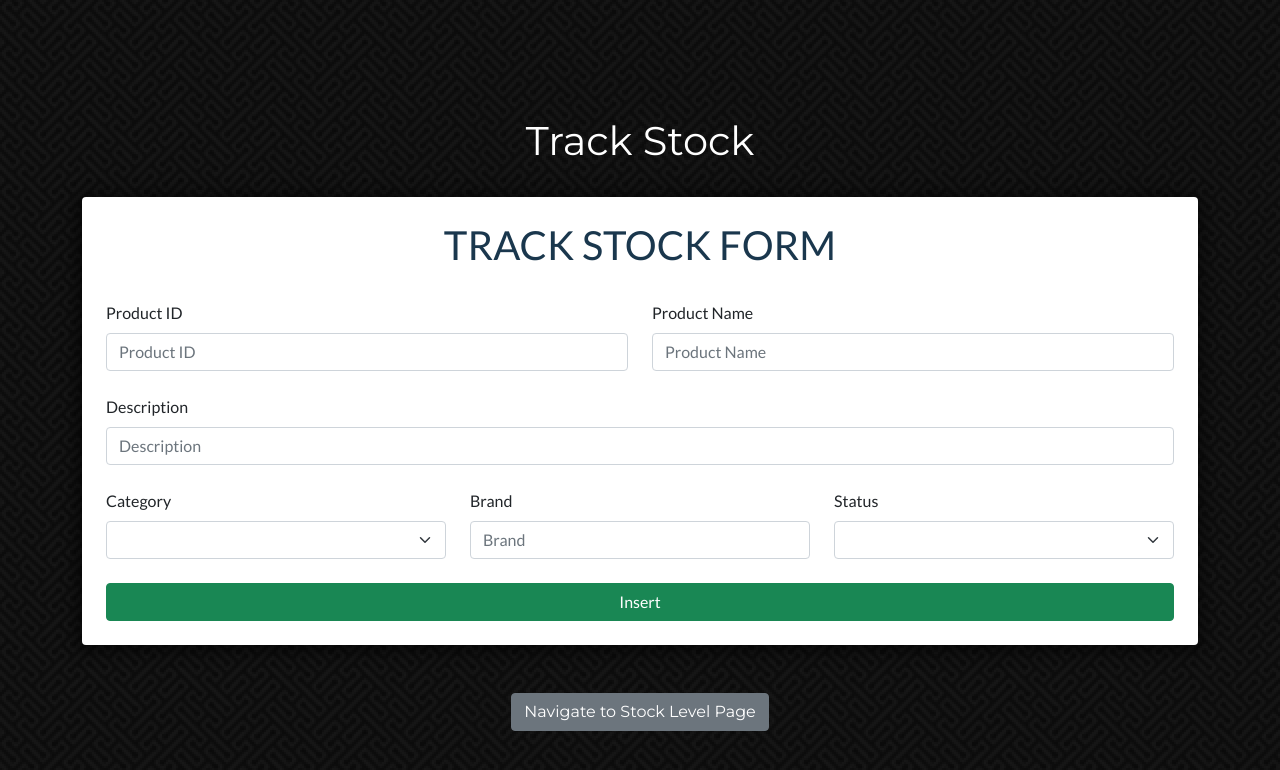
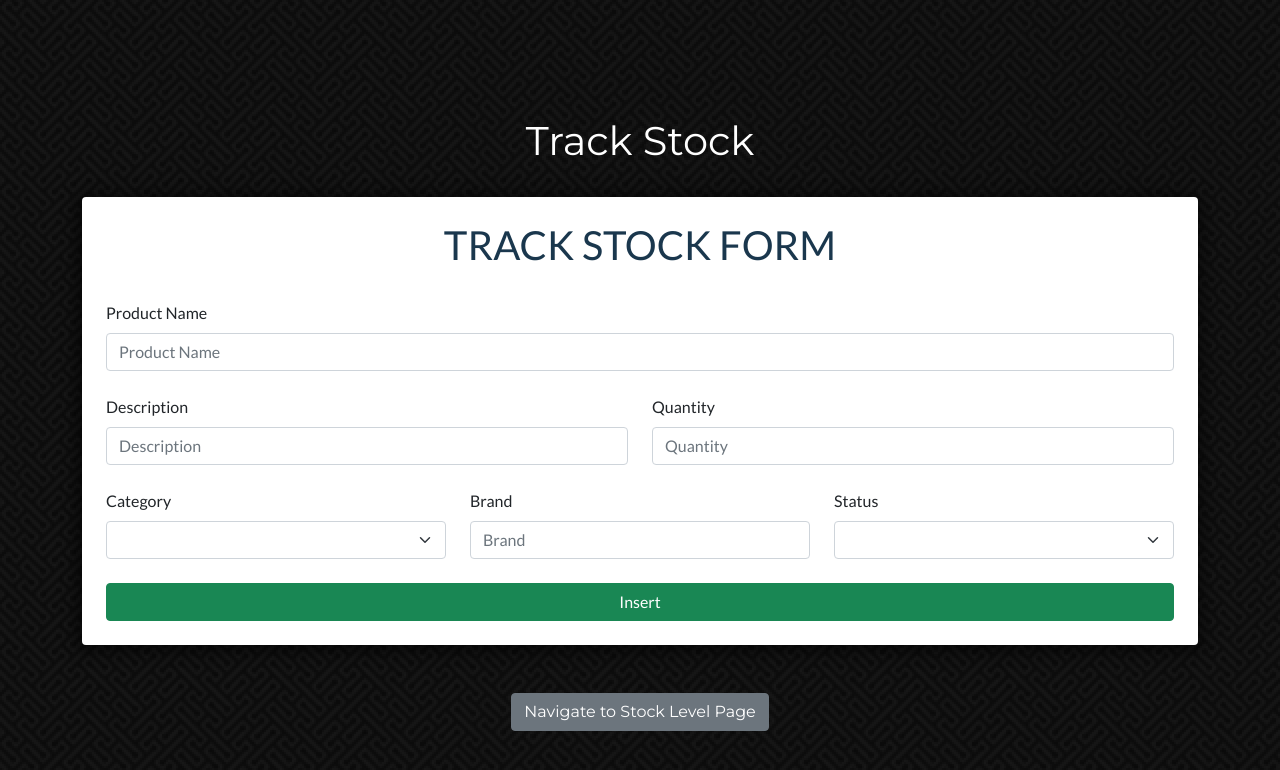
Before and after one commit to Pinto-PINTO/Warehouse_CCP_1, a React (Create React App) app: page /stockForm in a window 1280 px wide. Shown: the top 770 px of the page. Built offline with nearby package versions, Linux system fonts and the light colour scheme.

Commit message:
Insert CRUD Done

```diff
--- a/package.json
+++ b/package.json
@@ -11,6 +11,7 @@
     "@testing-library/user-event": "^13.5.0",
     "aos": "^3.0.0-beta.6",
     "bootstrap": "^5.1.3",
+    "firebase": "^9.8.1",
     "react": "^18.1.0",
     "react-bootstrap": "^2.3.1",
     "react-dom": "^18.1.0",
--- a/src/Components/Stock/stockForm.js
+++ b/src/Components/Stock/stockForm.js
@@ -1,9 +1,59 @@
-import React from 'react';
+import React, { useState } from 'react';
 import '../../App.css';
 import { Table, Container, Navbar, Row, Col, Nav, Button, Form, InputGroup } from "react-bootstrap";
 import { Link } from "react-router-dom";
+import { async } from '@firebase/util';
+import StockDataService from '../../Util/StockContext';
+
+// https://www.youtube.com/watch?v=cXWDQhzC3do
 
 function stockForm() {
+
+    // States
+    const [name, setName] = useState("");
+    const [description, setDescription] = useState("");
+    const [quantity, setQuantity] = useState("");
+    const [category, setCategory] = useState("");
+    const [brand, setBrand] = useState("");
+    const [status, setStatus] = useState("");
+
+    // ---------------- Handling Form Submit START ----------------
+    const handleSubmit =   async (e) => {
+
+        e.preventDefault();  // prevents the page refreshing on submit
+
+        const newStock = {
+            name,
+            description,
+            quantity,
+            category,
+            brand,
+            status
+        };
+        console.log(newStock);
+
+        try {
+            await StockDataService.addStocks(newStock);
+
+        } catch (err) {
+            console.log("There is an error")
+        }
+
+
+        // Emptying the form fields
+        setName("");
+        setDescription("");
+        setQuantity("");
+        setCategory("");
+        setBrand("");
+        setStatus("");
+
+    };
+    // ---------------- Handling Form Submit END ----------------
+
+
+
+
     return (
 
         <div className='page vertically-center'>
@@ -15,23 +65,12 @@ function stockForm() {
                 </div>
 
                 {/* ---------- Stock Form START ---------- */}
-                <Form className='rounded p-4 p-sm-4 login-form'>
+                <Form onSubmit={handleSubmit} className='rounded p-4 p-sm-4 login-form'>
                     <h1 className='font-weight-bold text-center pb-4 login-form-header'>
                         Track Stock Form
                     </h1>
 
                     <Row>
-                        <Col>
-                            <Form.Group className="mb-3" controlId="formProductId">
-                                <Form.Label>Product ID</Form.Label>
-                                <InputGroup>
-                                    <Form.Control
-                                        type="text"
-                                        placeholder="Product ID"
-                                    />
-                                </InputGroup>
-                            </Form.Group>
-                        </Col>
                         <Col>
                             <Form.Group className="mb-4" controlId="formProductName">
                                 <Form.Label>Product Name</Form.Label>
@@ -39,21 +78,42 @@ function stockForm() {
                                     <Form.Control
                                         type="text"
                                         placeholder="Product Name"
+                                        value={name}
+                                        onChange={(e) => setName(e.target.value)}
                                     />
                                 </InputGroup>
                             </Form.Group>
                         </Col>
                     </Row>
 
+                    <Row>
+                        <Col>
                             <Form.Group className="mb-4" controlId="formProductDesc">
                                 <Form.Label>Description</Form.Label>
                                 <InputGroup>
                                     <Form.Control
                                         type="text"
                                         placeholder="Description"
+                                        value={description}
+                                        onChange={(e) => setDescription(e.target.value)}
                                     />
                                 </InputGroup>
                             </Form.Group>
+                        </Col>
+                        <Col>
+                            <Form.Group className="mb-4" controlId="formProductQuantity">
+                                <Form.Label>Quantity</Form.Label>
+                                <InputGroup>
+                                    <Form.Control
+                                        type="number"
+                                        placeholder="Quantity"
+                                        value={quantity}
+                                        onChange={(e) => setQuantity(e.target.value)}
+                                    />
+                                </InputGroup>
+                            </Form.Group>
+                        </Col>
+                    </Row>
 
                     <Row>
                         <Col>
@@ -62,6 +122,8 @@ function stockForm() {
                                 <Form.Label>Category</Form.Label>
                                 <Form.Select
                                     aria-label="Categories"
+                                    value={category}
+                                    onChange={(e) => setCategory(e.target.value)}
                                 >
                                     <option value=""></option>
                                     <option value="Mobile Phones">Mobile Phones</option>
@@ -78,6 +140,8 @@ function stockForm() {
                                     <Form.Control
                                         type="text"
                                         placeholder="Brand"
+                                        value={brand}
+                                        onChange={(e) => setBrand(e.target.value)}
                                     />
                                 </InputGroup>
                             </Form.Group>
@@ -87,7 +151,9 @@ function stockForm() {
                             <Form.Group className="mb-3" controlId="formProductStatus">
                                 <Form.Label>Status</Form.Label>
                                 <Form.Select
-                                    aria-label="Statuss"
+                                    aria-label="Status"
+                                    value={status}
+                                    onChange={(e) => setStatus(e.target.value)}
                                 >
                                     <option value=""></option>
                                     <option value="High">High</option>
--- a/src/Components/Stock/stockLevel.js
+++ b/src/Components/Stock/stockLevel.js
@@ -2,8 +2,30 @@ import 'bootstrap/dist/css/bootstrap.min.css';
 import '../../App.css';
 import { Table, Container, Navbar, Row, Col, Nav, Button, Form } from "react-bootstrap";
 import { Link } from "react-router-dom";
+import StockDataService from '../../Util/StockContext';
+import { useState } from 'react';
 
 function stockLevel() {
+
+    // States
+    const [stocks, setStocks] = useState([]);
+
+
+
+    // Fetch all stocks
+    useEffect(() => {
+        getStocks();
+        console.log("Getting all books from useEffect");
+    }, []);
+
+    const getStocks = async () => {
+        const data = await StockDataService.getAllStocks();
+        // setlastDoc(data.docs[data.docs.length - 1])
+        console.log(data.docs);
+        // setBooks(data.docs.map((doc) => ({ ...doc.data(), id: doc.id })));
+    };
+
+
 
     return (
 
@@ -21,9 +43,9 @@ function stockLevel() {
                         <thead>
                             <tr className="text-center p-2">
                                 <th>#</th>
-                                <th>Product ID</th>
                                 <th>Product Name</th>
                                 <th>Description</th>
+                                <th>Quantity</th>
                                 <th>Category</th>
                                 <th>Brand</th>
                                 <th>Status</th>
@@ -33,9 +55,9 @@ function stockLevel() {
                         <tbody>
                             <tr className="text-center p-2">
                                 <td>1</td>
-                                <td>AP3455</td>
                                 <td>Iphone 12 Pro Max</td>
                                 <td>12 GB RAM and 15 Mega Pixel Camera</td>
+                                <td>24</td>
                                 <td>Mobile Phones</td>
                                 <td>Apple</td>
                                 <td>High</td>
@@ -46,9 +68,9 @@ function stockLevel() {
                             </tr>
                             <tr className="text-center p-2">
                                 <td>2</td>
-                                <td>TG32424</td>
                                 <td>40W Grinder</td>
                                 <td>High Power hand grinder</td>
+                                <td>14</td>
                                 <td>Tools</td>
                                 <td>Hitachi</td>
                                 <td>Low</td>
--- /dev/null
+++ b/src/Util/StockContext.js
@@ -0,0 +1,45 @@
+import { db } from "../firebase";
+import { collection, getDocs, getDoc, addDoc, updateDoc, deleteDoc, doc, query, where, orderBy, limit, startAfter } from "firebase/firestore";
+
+const stockCollectionRef = collection(db, "stocks");
+
+class StockDataService {
+
+    // 1) insert
+    // newStock is the new record
+    addStocks = (newStock) => {
+        return addDoc(stockCollectionRef, newStock);
+    };
+
+    // 2) Update
+    // stockDoc -> Existing record
+    // updatedStock -> Updated record
+    updateStock = (id, updatedStock) => {
+        const stockDoc = doc(db, "stocks", id);
+        return updateDoc(stockDoc, updatedStock)
+    };
+
+    // 3) Delete
+    deleteStock = (id) => {
+        const stockDoc = doc(db, "stocks", id);
+        return deleteDoc(stockDoc);
+    };
+
+    // 4) Fetch All Stocks in db
+    // getAllStocks = () => {
+    //     const q = query(stockCollectionRef, limit(5))
+    //     return getDocs(q);
+    // };
+
+    getAllStocks = () => {
+        return getDocs(stockCollectionRef);
+    };
+
+    // 5) Fetch an individual stock
+    getStock = (id) => {
+        const stockDoc = doc(db, "stocks", id);
+        return getDoc(stockDoc);
+    }
+}
+
+export default new StockDataService();
--- /dev/null
+++ b/src/firebase.js
@@ -0,0 +1,21 @@
+import { initializeApp } from "firebase/app";
+import { getAuth } from "firebase/auth";
+import { getFirestore } from "firebase/firestore";
+
+const firebaseConfig = {
+  apiKey: "AIzaSyAp_KdezihrnyEeb_zp7xCffkm1PEF3CYI",
+  authDomain: "warehouse-ccp.firebaseapp.com",
+  projectId: "warehouse-ccp",
+  storageBucket: "warehouse-ccp.appspot.com",
+  messagingSenderId: "481309975939",
+  appId: "1:481309975939:web:6ddea12399385c284f82b6",
+  measurementId: "G-LRPB96BLJV"
+};
+
+
+//Initialize Firebase
+const app = initializeApp(firebaseConfig);
+export const db = getFirestore(app);
+
+// export const auth = getAuth(app);
+// export default app;
```
Also changed, not shown: 1 other file (tests, documents, lock files or other folders). Lines whose indentation alone changed are shown as unchanged.
